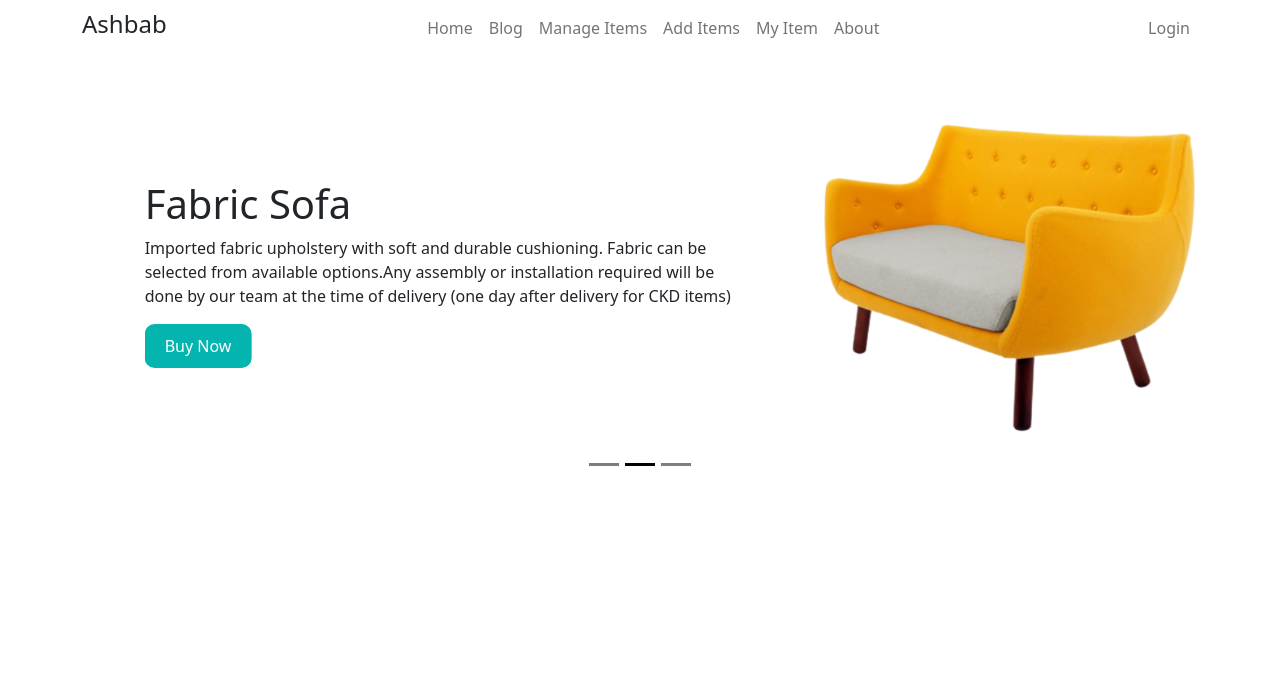
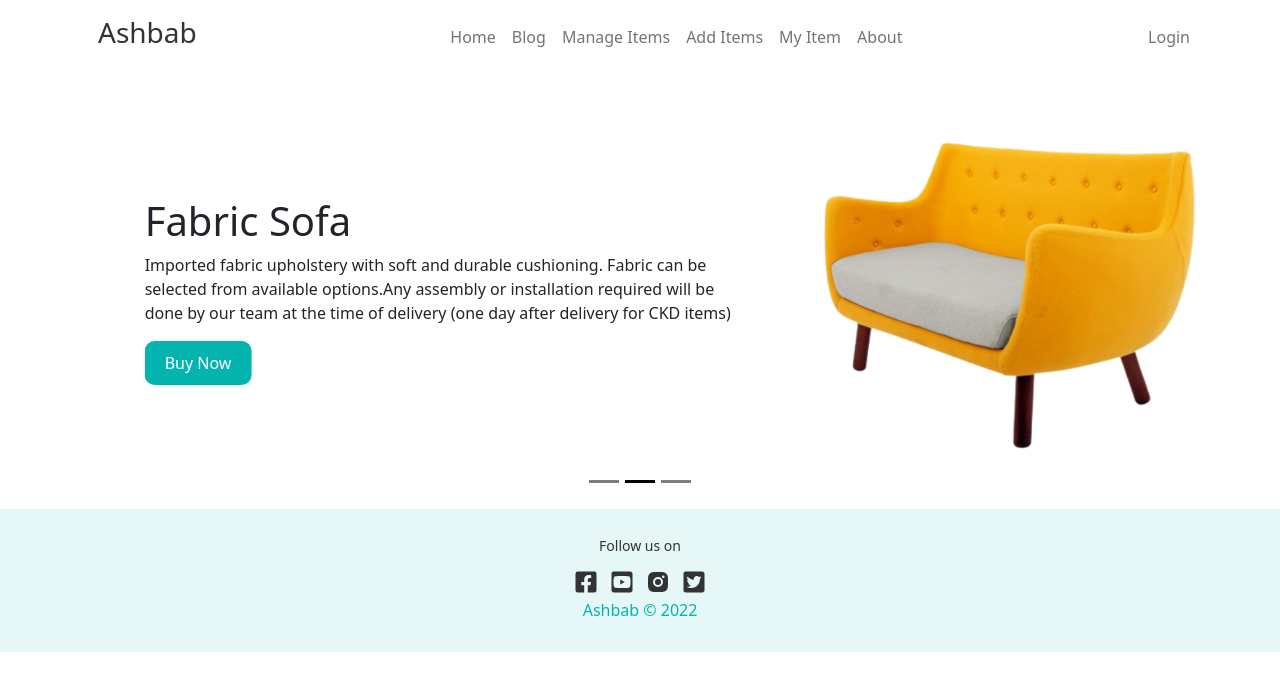
Before and after one commit to ahanafislam/warehouse-management-frontEnd, a React (Create React App) app: page / in a window 1280 px wide. Shown: the top 690 px of the page. Built offline with nearby package versions, Linux system fonts and the light colour scheme.

Commit message:
Create footer

```diff
--- a/package.json
+++ b/package.json
@@ -10,6 +10,7 @@
     "react": "^18.1.0",
     "react-bootstrap": "^2.3.1",
     "react-dom": "^18.1.0",
+    "react-icons": "^4.3.1",
     "react-router-dom": "^6.3.0",
     "react-scripts": "5.0.1",
     "web-vitals": "^2.1.4"
--- a/src/App.js
+++ b/src/App.js
@@ -1,6 +1,7 @@
 import Header from './Pages/Shared/Header/Header';
 import Home from './Pages/Home/Home/Home';
 import {Routes, Route} from 'react-router-dom';
+import Footer from './Pages/Shared/Footer/Footer';
 
 function App() {
   return (
@@ -9,6 +10,7 @@ function App() {
       <Routes>
         <Route path="/" element={<Home></Home>}></Route>
       </Routes>
+      <Footer></Footer>
     </div>
   );
 }
--- a/src/Pages/Home/Banner/Banner.js
+++ b/src/Pages/Home/Banner/Banner.js
@@ -10,12 +10,12 @@ const Banner = () => {
             <Carousel.Item>
                 <div className="d-flex flex-column flex-md-row  justify-content-between align-items-center">
                     <div className='order-1 order-md-0 mt-4 mt-md-0 w-75'>
-                        <h1 className='brand-color'>Easy Chair</h1>
+                        <h1>Easy Chair</h1>
                         <p>Made from Kiln-dried imported Beech veneered engineered wood.High quality environment friendly Italian Ultra Violet (UV) and Polyurethane (PU) Lacquer in antique finish.</p>
                         <button className='brand-btn'>Buy Now</button>
                     </div>
                     <div className='order-0 order-md-1'>
-                        <img src={banner_1} alt='sofa' className='img-fluid'/>
+                        <img src={banner_1} alt='chair' className='img-fluid'/>
                     </div>
                 </div>
             </Carousel.Item>
@@ -27,19 +27,19 @@ const Banner = () => {
                         <button className='brand-btn'>Buy Now</button>
                     </div>
                     <div className='order-0 order-md-1'>
-                        <img src={banner_2} alt='Duke' className='img-fluid'/>
+                        <img src={banner_2} alt='sofa' className='img-fluid'/>
                     </div>
                 </div>
             </Carousel.Item>
             <Carousel.Item>
                 <div className="d-flex flex-column flex-md-row  justify-content-between align-items-center">
                     <div className='order-1 order-md-0 mt-4 mt-md-0 w-75'>
-                        <h1 className='brand-text'>Nightstand</h1>
+                        <h1>Nightstand</h1>
                         <p>Built up with world-class materials, this furniture will give you the best experience ever. Crafted from veneered engineered wood and imported fabric upholstery with soft and durable cushioning.</p>
                         <button className='brand-btn'>Buy Now</button>
                     </div>
                     <div className='order-0 order-md-1'>
-                        <img src={banner_3} alt='Duke' className='img-fluid'/>
+                        <img src={banner_3} alt='nightstand' className='img-fluid'/>
                     </div>
                 </div>
             </Carousel.Item>
--- /dev/null
+++ b/src/Pages/Shared/Footer/Footer.css
@@ -0,0 +1,27 @@
+footer {
+    background-color: #04b4ae1a;
+    color: #333;
+}
+
+.social-link li{
+    padding: 0;
+    margin: 4px;
+    font-size: 1.5rem;
+    background-color: inherit;
+    transition: transform 1s linear;
+}
+
+.social-link li:hover{
+    transform: rotateY(360deg);
+}
+
+.social-link a {
+    padding: 2px;
+    margin: 0;
+    color: #333;
+    transition: color 1s linear;
+}
+
+.social-link a:hover {
+    color: #04b4ae;
+}
--- /dev/null
+++ b/src/Pages/Shared/Footer/Footer.js
@@ -0,0 +1,30 @@
+import React from 'react';
+import { FaFacebookSquare, FaTwitterSquare, FaYoutubeSquare } from 'react-icons/fa';
+import { RiInstagramFill } from 'react-icons/ri';
+import { Container } from 'react-bootstrap';
+import { Link } from 'react-router-dom';
+import "./Footer.css";
+
+const Footer = () => {
+    const today = new Date();
+    const year = today.getFullYear();
+
+    return (
+            <footer className='p-4'>
+                 <Container className='d-flex justify-content-center align-items-center'>
+                    <div>
+                        <p className='mb-0 text-center'><small>Follow us on</small></p>
+                        <ul className='social-link list-group list-group-horizontal'>
+                            <li className='list-group-item border-0'><Link to="/"><FaFacebookSquare></FaFacebookSquare></Link></li>
+                            <li className='list-group-item border-0'><Link to="/"><FaYoutubeSquare></FaYoutubeSquare></Link></li>
+                            <li className='list-group-item border-0'><Link to="/"><RiInstagramFill></RiInstagramFill></Link></li>
+                            <li className='list-group-item border-0'><Link to="/"><FaTwitterSquare></FaTwitterSquare></Link></li>
+                        </ul>
+                        <h6 className='brand-text text-center'>Ashbab &copy; {year}</h6>
+                    </div>
+                 </Container>
+            </footer>
+    );
+};
+
+export default Footer;
--- a/src/Pages/Shared/Header/Header.css
+++ b/src/Pages/Shared/Header/Header.css
@@ -0,0 +1,3 @@
+.logo {
+    color: #333;
+}
--- a/src/Pages/Shared/Header/Header.js
+++ b/src/Pages/Shared/Header/Header.js
@@ -1,13 +1,16 @@
 import React from 'react';
 import './Header.css';
 import { Container, Nav, Navbar } from 'react-bootstrap';
+import { Link } from 'react-router-dom';
 
 const Header = () => {
     return (
         <header>
             <Navbar collapseOnSelect expand="lg" variant="light">
                 <Container>
-                    <h4 href="#home">Ashbab</h4>
+                    <Link to="/" className='nav-link'>
+                        <h3 as={Link} to="/" className='logo'>Ashbab</h3>
+                    </Link>
                     <Navbar.Toggle aria-controls="responsive-navbar-nav" />
                     <Navbar.Collapse id="responsive-navbar-nav">
                         <Nav className="mx-auto">
```
Also changed, not shown: 1 other file (tests, documents, lock files or other folders).
